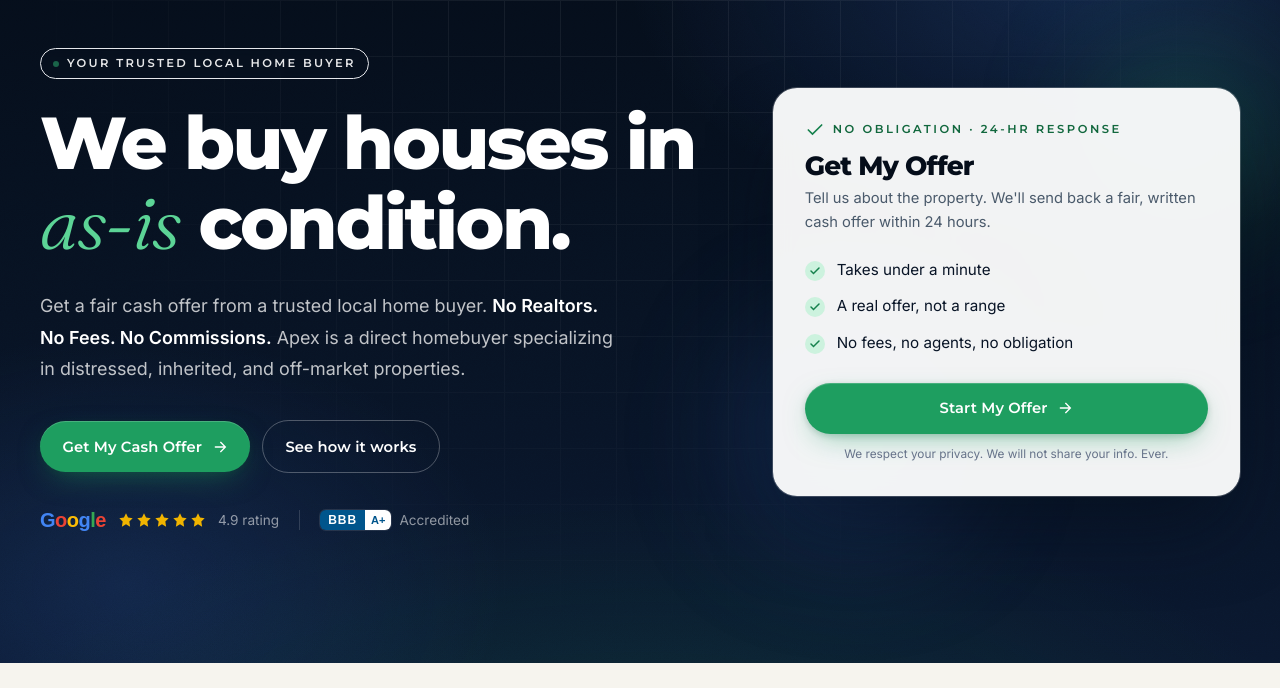
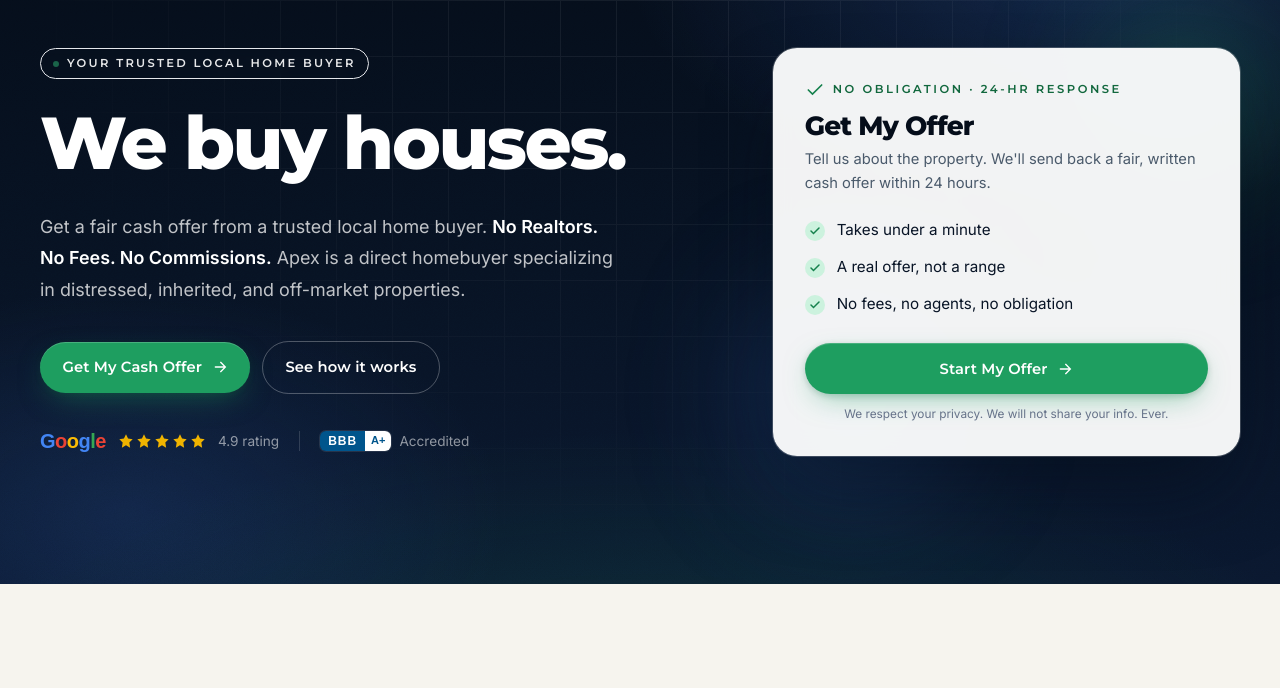
Before and after one commit to justintm-source/apex-website, a plain HTML site: page index.html in a window 1280 px wide. Shown: the part 112-800 px from the top of the page. Drawn offline with nearby package versions, Linux system fonts and the light colour scheme.

Commit message:
Simplify hero headline to "We buy houses."
Drops the italic "as-is condition" line so the headline lands as a
single, punchy statement; description paragraph below carries the rest.

Co-Authored-By: Claude Opus 4.7 <noreply@anthropic.com>

```diff
--- a/index.html
+++ b/index.html
@@ -268,8 +268,7 @@
       </div>
 
       <h1 class="display mt-6 text-[2.7rem] sm:text-[3.4rem] lg:text-[4.2rem] xl:text-[4.6rem] text-white">
-        We buy houses in
-        <span class="block"><span class="h-serif text-action-300 !font-light italic">as-is</span> condition.</span>
+        We buy houses.
       </h1>
 
       <p class="mt-7 max-w-xl text-[1.05rem] lg:text-[1.12rem] text-white/75 leading-[1.75]">
```
